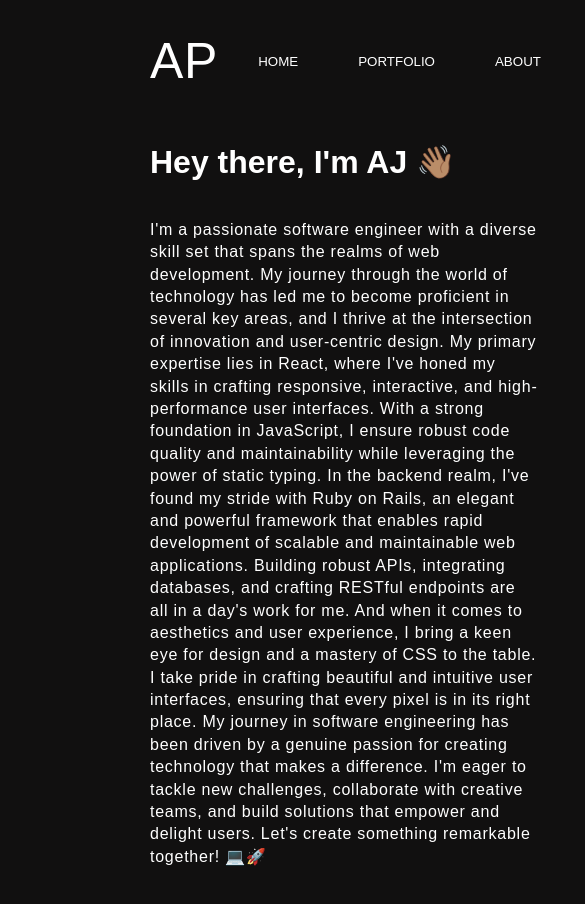
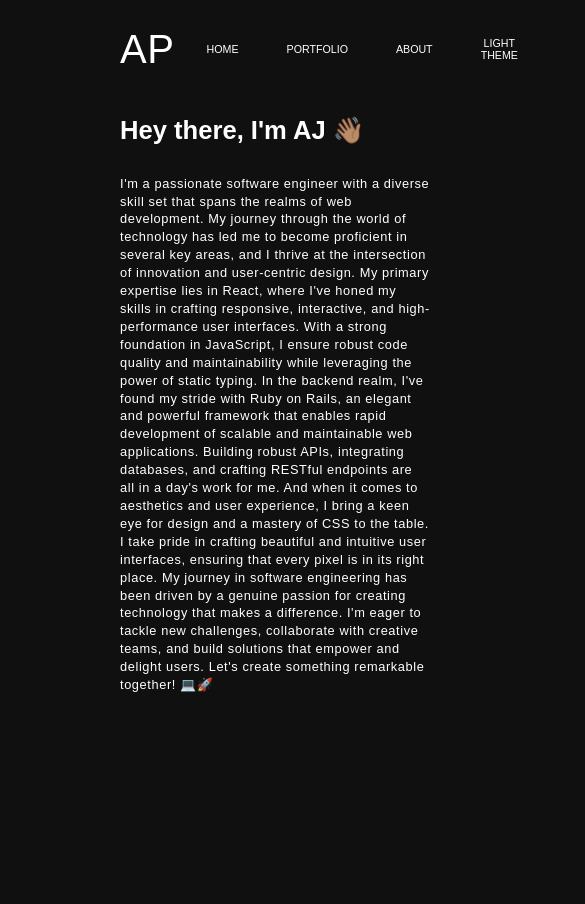
Before and after one commit to adrielpuello/my-ts-react-app, a React (Create React App) app: page / in a window 390 px wide. Shown: the top 904 px of the page, 585 px wide, since content can reach past the window. Built offline with nearby package versions, Linux system fonts and the light colour scheme.

Commit message:
creating a better user experience for mobile devices

```diff
--- a/src/App.css
+++ b/src/App.css
@@ -5,6 +5,12 @@
   background-color: #ffffff;
   color: #111010;
   min-width: fit-content;
+}
+
+@media (max-width: 768px) {
+  body {
+    zoom: 0.8; /* Adjust the zoom level as needed */
+  }
 }
 
 .App {
--- a/src/App.tsx
+++ b/src/App.tsx
@@ -20,10 +20,6 @@ const App: React.FC = () => {
 
   return (
     <div className="main-container">
-      <head>
-        <meta charSet="utf-8" />
-        <meta name="viewport" content="width=device-width, initial-scale=1, maximum-scale=1, user-scalable=0"/>
-      </head>
       <div className={`App ${isDarkModeEnabled ? 'dark-mode-app' : ''}`}>
         <Navbar activePage={activePage}
         onNavItemClick={handleNavItemClick}
```
